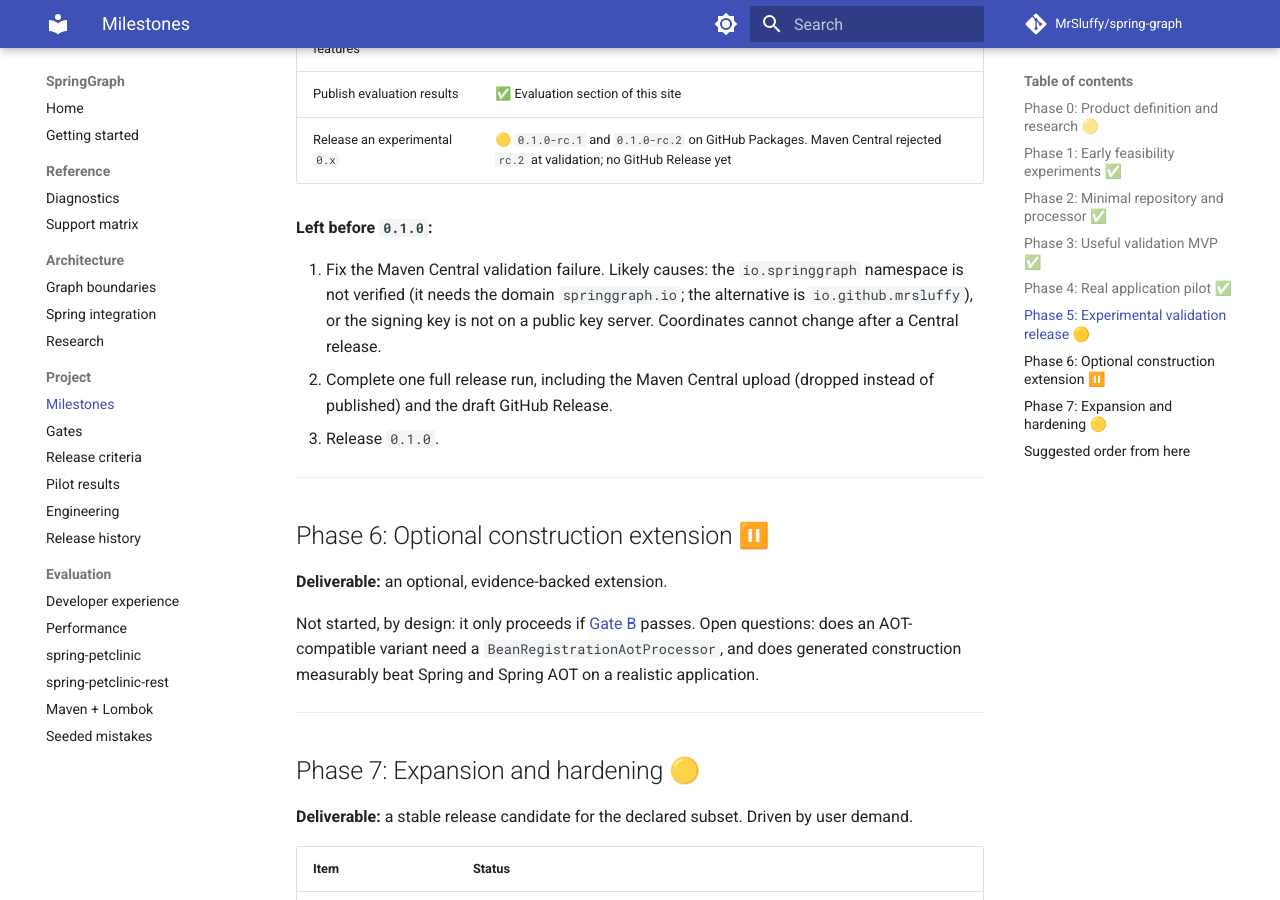
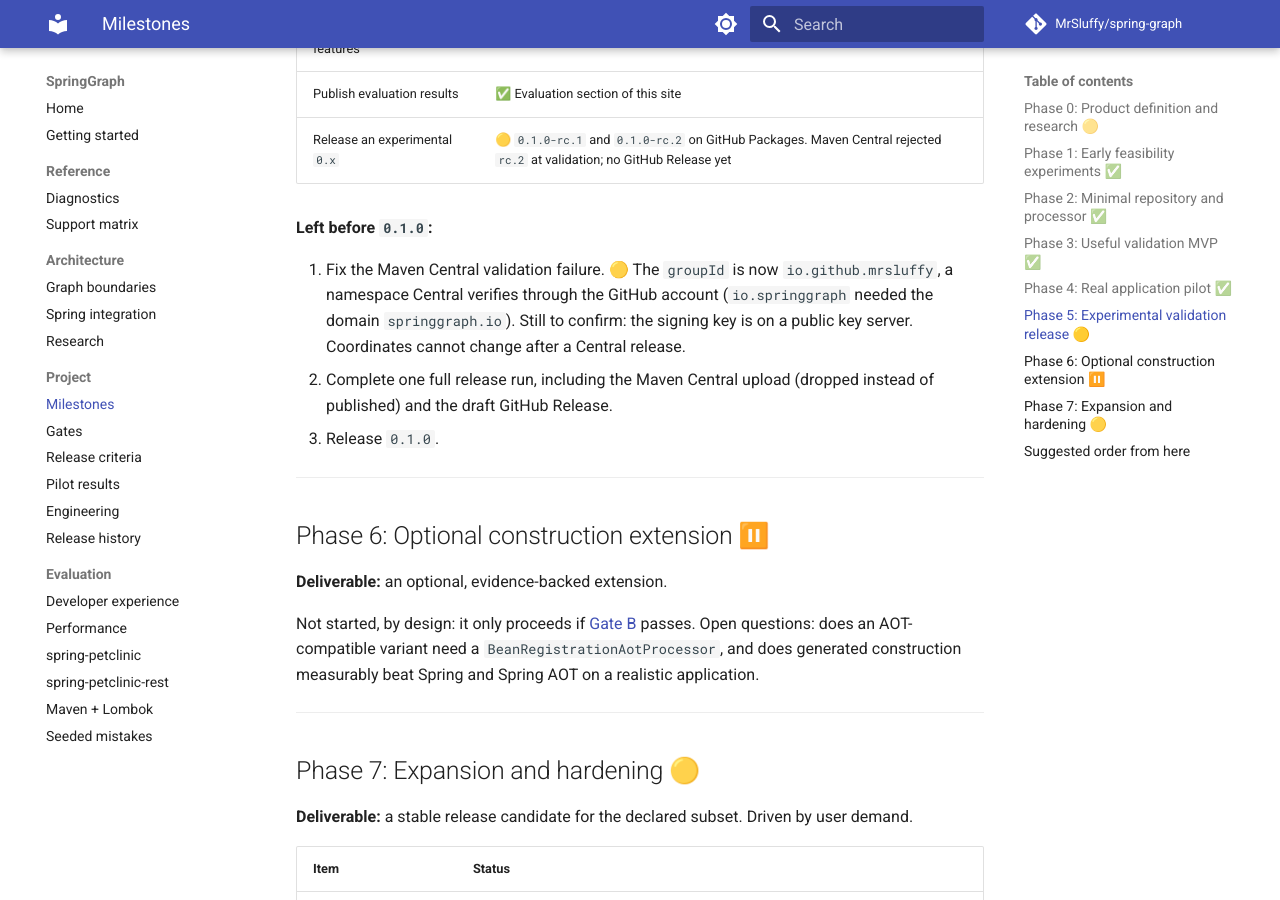
Before and after one commit to MrSluffy/spring-graph, an MkDocs documentation site: the page built from docs/project/milestones.md, in a window 1280 px wide and 900 px high, scrolled down 3268 px. Built offline with MkDocs 1.6.1 and Material for MkDocs 9.7.7, drawn with Linux system fonts in a browser that asks for light colours; comment, search, counter and statistics services are not loaded.

Commit message:
build: publish under io.github.mrsluffy for Maven Central

```diff
--- a/docs/project/milestones.md
+++ b/docs/project/milestones.md
@@ -105,9 +105,9 @@ Details: [pilot results](pilot-results.md).
 
 **Left before `0.1.0`:**
 
-1. Fix the Maven Central validation failure. Likely causes: the `io.springgraph` namespace is not verified (it needs the
-   domain `springgraph.io`; the alternative is `io.github.mrsluffy`), or the signing key is not on a public key server.
-   Coordinates cannot change after a Central release.
+1. Fix the Maven Central validation failure. 🟡 The `groupId` is now `io.github.mrsluffy`, a namespace Central verifies
+   through the GitHub account (`io.springgraph` needed the domain `springgraph.io`). Still to confirm: the signing key
+   is on a public key server. Coordinates cannot change after a Central release.
 2. Complete one full release run, including the Maven Central upload (dropped instead of published) and the draft GitHub
    Release.
 3. Release `0.1.0`.
```
Also changed, not shown: CHANGELOG.md (+3 -0 lines), docs/getting-started.md (+3 -3 lines), docs/project/release-history.md (+5 -1 lines), 2 other files.
